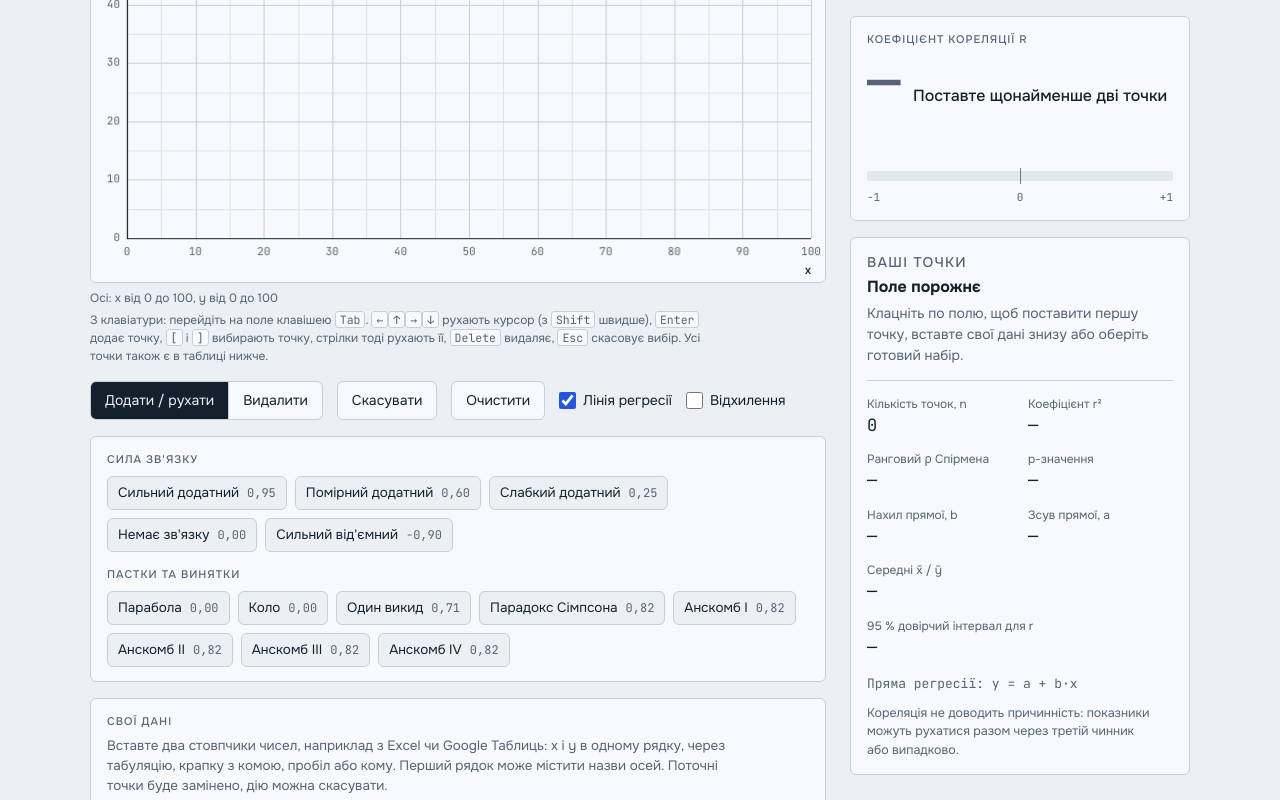
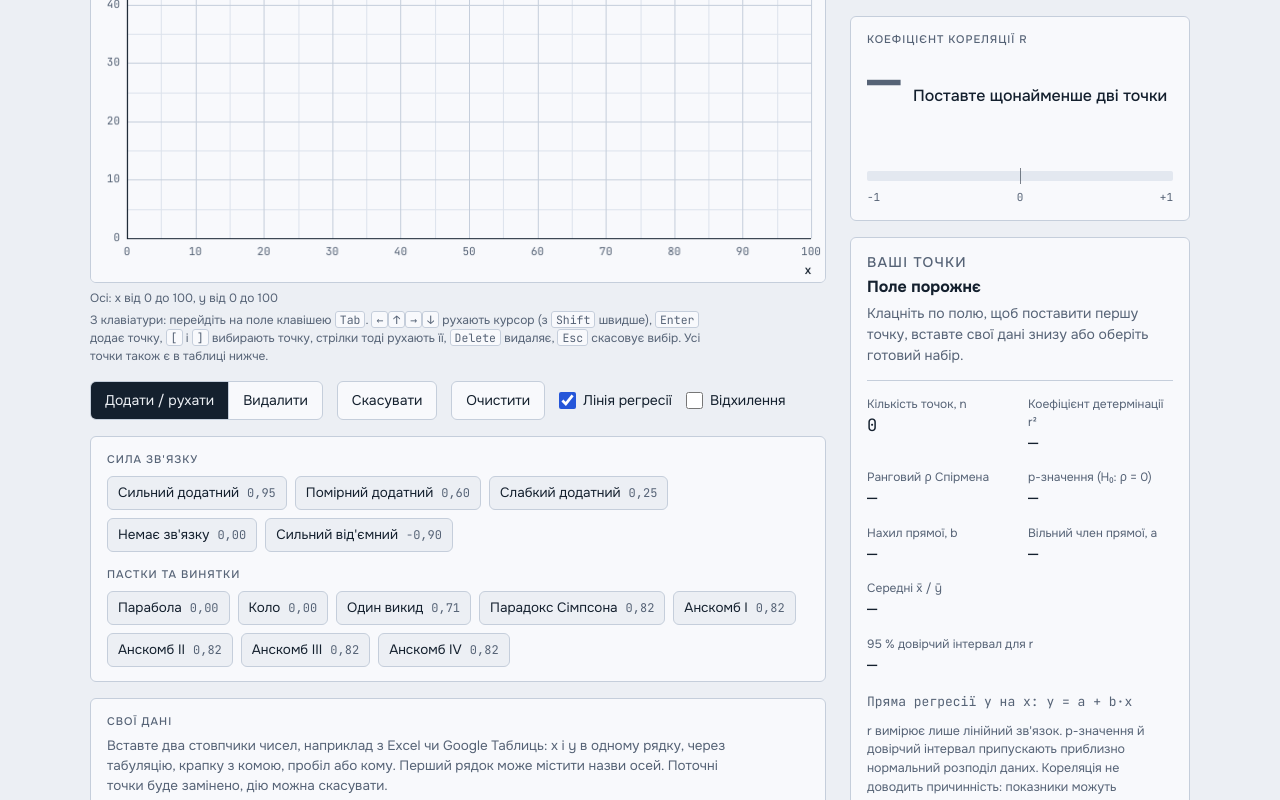
Before and after one commit to yuprotsyk/interactive, a plain HTML site: page correlation.html in a window 1280 px wide. Both pictures are taken after a click on the button "Очистити". Shown: the part 528-1328 px from the top of the page. Drawn offline with Linux system fonts and the light colour scheme.

Commit message:
minor corrections

```diff
--- a/correlation.html
+++ b/correlation.html
@@ -157,16 +157,16 @@ td input {
       <h2 class="sr-only" id="dTitle">Показники</h2>
       <dl class="stats">
         <div><dt>Кількість точок, n</dt><dd id="sN">0</dd></div>
-        <div><dt>Коефіцієнт r²</dt><dd id="sR2">—</dd></div>
+        <div><dt>Коефіцієнт детермінації r²</dt><dd id="sR2">—</dd></div>
         <div><dt>Ранговий ρ Спірмена</dt><dd id="sRho">—</dd></div>
-        <div><dt>p-значення</dt><dd id="sP">—</dd></div>
+        <div><dt>p-значення (H₀: ρ = 0)</dt><dd id="sP">—</dd></div>
         <div><dt>Нахил прямої, b</dt><dd id="sB">—</dd></div>
-        <div><dt>Зсув прямої, a</dt><dd id="sA">—</dd></div>
+        <div><dt>Вільний член прямої, a</dt><dd id="sA">—</dd></div>
         <div class="wide"><dt>Середні x̄ / ȳ</dt><dd id="sMean">—</dd></div>
         <div class="wide"><dt>95 % довірчий інтервал для r</dt><dd id="sCI">—</dd></div>
       </dl>
-      <p class="eq" id="eq">Пряма регресії: y = a + b·x</p>
-      <p class="foot">Кореляція не доводить причинність: показники можуть рухатися разом через третій чинник або випадково.</p>
+      <p class="eq" id="eq">Пряма регресії y на x: y = a + b·x</p>
+      <p class="foot">r вимірює лише лінійний зв'язок. p-значення й довірчий інтервал припускають приблизно нормальний розподіл даних. Кореляція не доводить причинність: показники можуть рухатися разом через третій чинник або випадково.</p>
     </section>
   </div>
 
@@ -591,7 +591,7 @@ td input {
     $("sMean").textContent = st.meanX === null ? "—" : fmtSig(st.meanX) + " / " + fmtSig(st.meanY);
     $("sCI").textContent = st.ci === null ? "—" : "[" + fmt(st.ci[0], 3) + "; " + fmt(st.ci[1], 3) + "]";
     $("eq").textContent = st.slope === null
-      ? "Пряма регресії: y = a + b·x"
+      ? "Пряма регресії y на x: y = a + b·x"
       : "y = " + fmtSig(st.intercept) + (st.slope < 0 ? " − " : " + ") + fmtSig(Math.abs(st.slope)) + "·x";
     $("rangeNote").textContent = "Осі: " + lx + " від " + fmtSig(view.xmin) + " до " + fmtSig(view.xmax) +
       ", " + ly + " від " + fmtSig(view.ymin) + " до " + fmtSig(view.ymax);
```
Also changed, not shown: central-limit.html (+1 -1 lines), large-numbers.html (+2 -2 lines).
